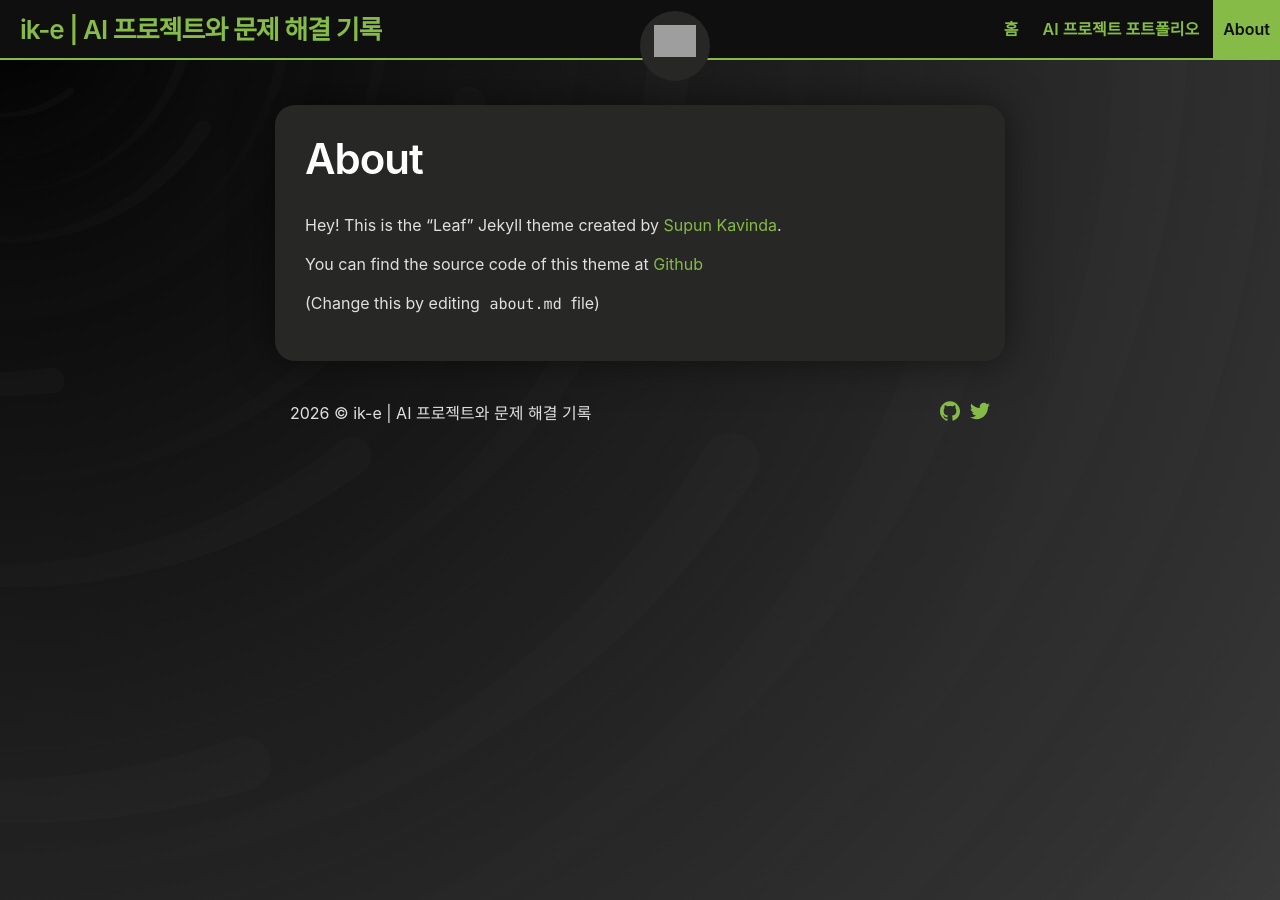
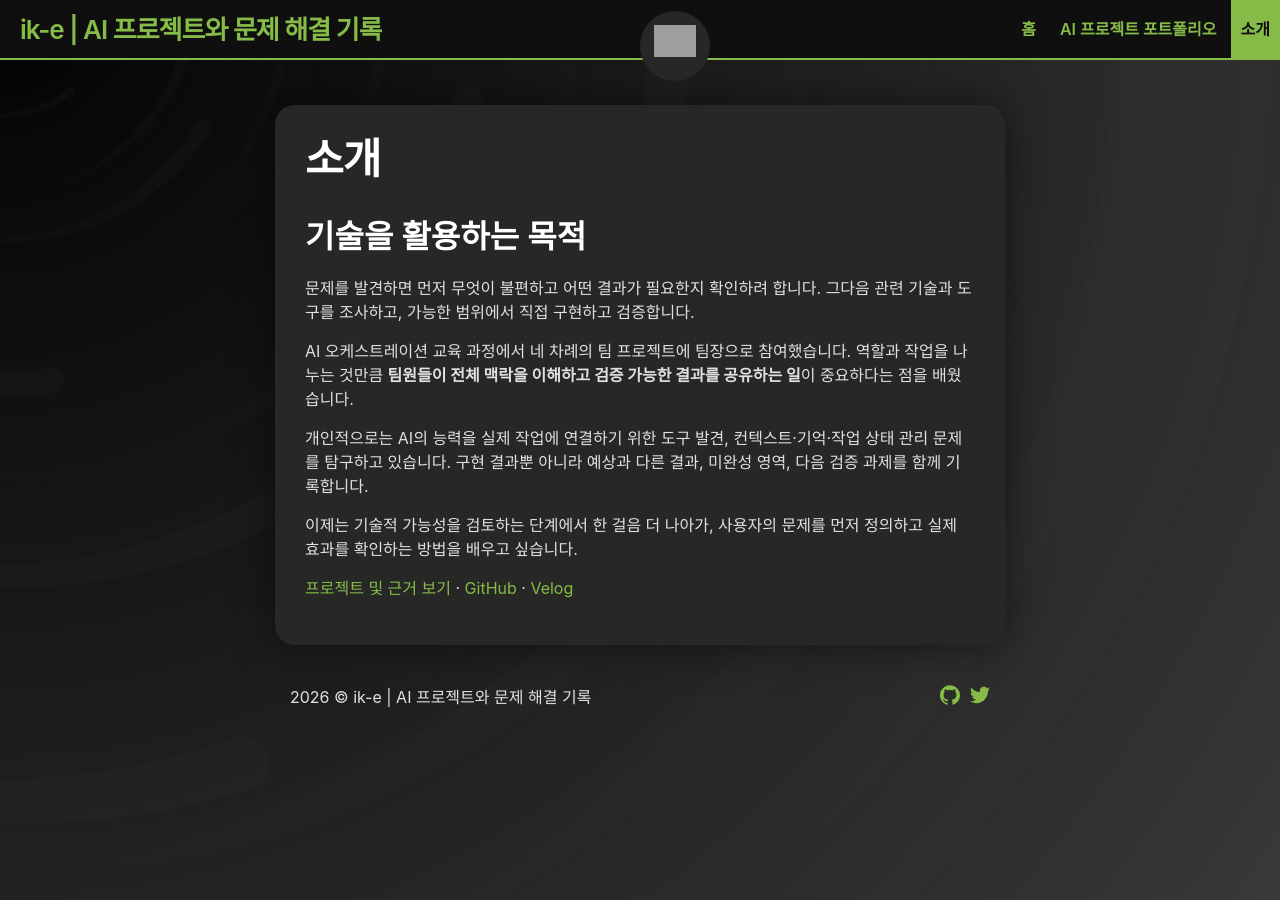
Before and after one commit to ik-e/ik-e.github.io, a Jekyll site: the page built from about.md, in a window 1280 px wide. Built offline with Jekyll 4.4.1, drawn with Linux system fonts in a browser that asks for light colours; grey boxes are pictures that could not be loaded.

Commit message:
site: replace theme author page with evidence-based personal introduction

```diff
--- a/about.md
+++ b/about.md
@@ -1,10 +1,17 @@
 ---
-title: About
 layout: page
+title: "소개"
+permalink: /about/
 ---
 
-Hey! This is the "Leaf" Jekyll theme created by <a rel="me" target="_blank" href="https://twitter.com/_SupunKavinda">Supun Kavinda</a>.
+## 기술을 활용하는 목적
 
-You can find the source code of this theme at <a href="https://github.com/SupunKavinda/jekyll-theme-leaf">Github</a>
+문제를 발견하면 먼저 무엇이 불편하고 어떤 결과가 필요한지 확인하려 합니다. 그다음 관련 기술과 도구를 조사하고, 가능한 범위에서 직접 구현하고 검증합니다.
 
-(Change this by editing `about.md` file)
+AI 오케스트레이션 교육 과정에서 네 차례의 팀 프로젝트에 팀장으로 참여했습니다. 역할과 작업을 나누는 것만큼 **팀원들이 전체 맥락을 이해하고 검증 가능한 결과를 공유하는 일**이 중요하다는 점을 배웠습니다.
+
+개인적으로는 AI의 능력을 실제 작업에 연결하기 위한 도구 발견, 컨텍스트·기억·작업 상태 관리 문제를 탐구하고 있습니다. 구현 결과뿐 아니라 예상과 다른 결과, 미완성 영역, 다음 검증 과제를 함께 기록합니다.
+
+이제는 기술적 가능성을 검토하는 단계에서 한 걸음 더 나아가, 사용자의 문제를 먼저 정의하고 실제 효과를 확인하는 방법을 배우고 싶습니다.
+
+[프로젝트 및 근거 보기]({{ '/portfolio/' | relative_url }}) · [GitHub](https://github.com/ik-e) · [Velog](https://velog.io/@ik_e)
```
